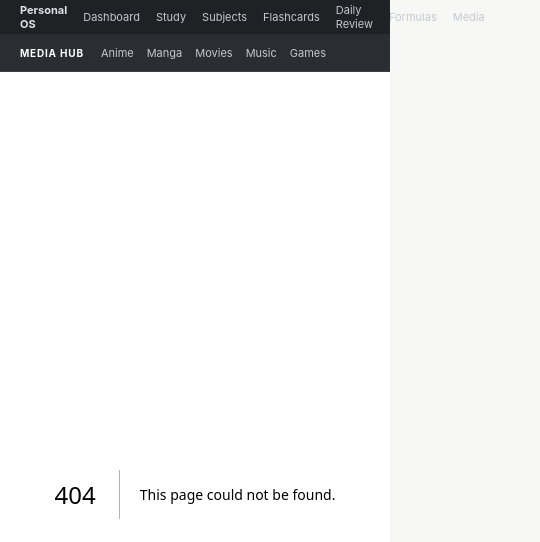
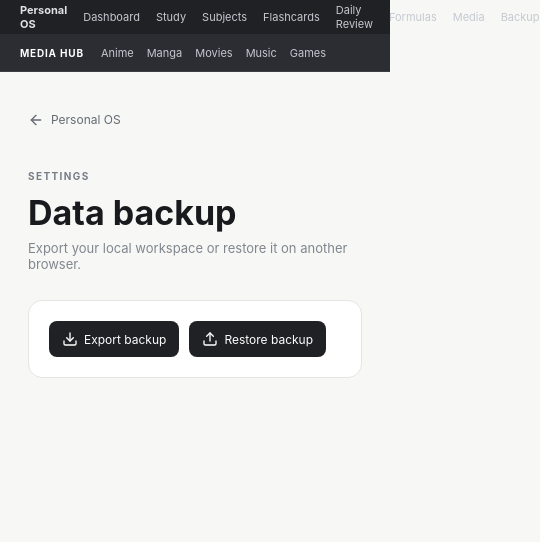
Before and after one commit to Guru934/personal-web, a Next.js app: page /backup in a window 390 px wide. Before the commit this address had no page. Shown: the top 542 px of the page, 540 px wide, since content can reach past the window. Built offline with nearby package versions, Linux system fonts and the light colour scheme.

Commit message:
Add syllabus editing and data backup

```diff
--- /dev/null
+++ b/app/backup/backup.css
@@ -0,0 +1 @@
+.backup{max-width:700px;margin:auto;min-height:100vh;padding:40px 28px;background:#f7f7f5;font-family:Inter,system-ui;color:#191a1d}.backup .back{display:inline-flex;gap:7px;color:#656b73;text-decoration:none;font-size:12px;margin-bottom:32px}.backup>p{font-size:10px;letter-spacing:.14em;font-weight:750;color:#777d87}.backup h1{font-size:34px;margin:0}.backup>span{display:block;color:#81868e;font-size:13px;margin:7px 0 28px}.backup section{background:#fff;border:1px solid #e5e5e1;border-radius:14px;padding:20px;display:flex;gap:10px;align-items:center}.backup button{border:0;border-radius:8px;padding:10px 13px;background:#202125;color:#fff;font-size:12px;display:flex;gap:6px;align-items:center}.backup input{display:none}.backup small{color:#29834c;font-size:11px}@media(max-width:550px){.backup section{flex-wrap:wrap}}
--- /dev/null
+++ b/app/backup/page.tsx
@@ -0,0 +1,2 @@
+"use client";import {useRef,useState} from "react";import {ArrowLeft,Download,Upload} from "lucide-react";import "./backup.css";const keys=["pos.tasks","pos.topics","pos.notes","pos.resources","pos.sessions","pos.captures","pos.cards","pos.daily-review","pos.formulas","pos.media"];
+export default function BackupPage(){const ref=useRef<HTMLInputElement>(null),[msg,setMsg]=useState("");const exp=()=>{const data=Object.fromEntries(keys.map(k=>[k,localStorage.getItem(k)]));const a=document.createElement("a");a.href=URL.createObjectURL(new Blob([JSON.stringify(data,null,2)],{type:"application/json"}));a.download=`personal-os-backup-${new Date().toISOString().slice(0,10)}.json`;a.click();setMsg("Backup downloaded")};const imp=(e:React.ChangeEvent<HTMLInputElement>)=>{const f=e.target.files?.[0];if(!f)return;const r=new FileReader();r.onload=()=>{try{const d=JSON.parse(String(r.result));keys.forEach(k=>{if(typeof d[k]==="string")localStorage.setItem(k,d[k])});setMsg("Backup restored—refresh the page")}catch{setMsg("Invalid backup file")}};r.readAsText(f)};return <main className="backup"><a href="/" className="back"><ArrowLeft size={16}/> Personal OS</a><p>SETTINGS</p><h1>Data backup</h1><span>Export your local workspace or restore it on another browser.</span><section><button onClick={exp}><Download size={16}/> Export backup</button><button onClick={()=>ref.current?.click()}><Upload size={16}/> Restore backup</button><input ref={ref} type="file" accept="application/json" onChange={imp}/>{msg&&<small>{msg}</small>}</section></main>}
--- a/app/layout.tsx
+++ b/app/layout.tsx
@@ -3,4 +3,4 @@ import type { ReactNode } from "react";
 import "./globals.css";
 
 export const metadata: Metadata = { title: "Personal OS", description: "A personal learning and productivity system." };
-export default function RootLayout({ children }: Readonly<{ children: ReactNode }>) { return <html lang="en"><body><nav className="global-tools"><span>Personal OS</span><a href="/">Dashboard</a><a href="/study">Study</a><a href="/subjects">Subjects</a><a href="/flashcards">Flashcards</a><a href="/daily-review">Daily Review</a><a href="/formulas">Formulas</a><a href="/media">Media</a></nav><aside className="media-strip"><strong>Media hub</strong><a href="https://www.miruro.ru/" target="_blank" rel="noreferrer">Anime</a><a href="https://comix.to/home" target="_blank" rel="noreferrer">Manga</a><a href="https://www.rivestream.app/" target="_blank" rel="noreferrer">Movies</a><a href="https://monochrome.tf/" target="_blank" rel="noreferrer">Music</a><a href="https://www.crazygames.com/" target="_blank" rel="noreferrer">Games</a></aside>{children}</body></html>; }
+export default function RootLayout({ children }: Readonly<{ children: ReactNode }>) { return <html lang="en"><body><nav className="global-tools"><span>Personal OS</span><a href="/">Dashboard</a><a href="/study">Study</a><a href="/subjects">Subjects</a><a href="/flashcards">Flashcards</a><a href="/daily-review">Daily Review</a><a href="/formulas">Formulas</a><a href="/media">Media</a><a href="/backup">Backup</a></nav><aside className="media-strip"><strong>Media hub</strong><a href="https://www.miruro.ru/" target="_blank" rel="noreferrer">Anime</a><a href="https://comix.to/home" target="_blank" rel="noreferrer">Manga</a><a href="https://www.rivestream.app/" target="_blank" rel="noreferrer">Movies</a><a href="https://monochrome.tf/" target="_blank" rel="noreferrer">Music</a><a href="https://www.crazygames.com/" target="_blank" rel="noreferrer">Games</a></aside>{children}</body></html>; }
```
Also changed, not shown: app/subjects/page.tsx (+3 -8 lines).
